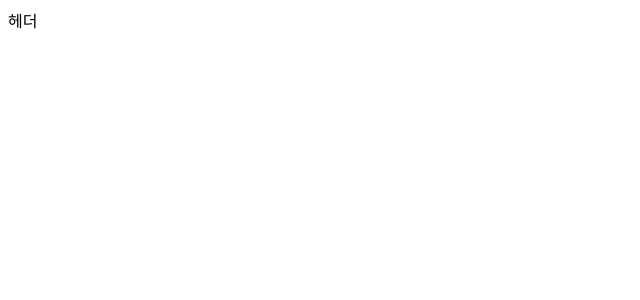
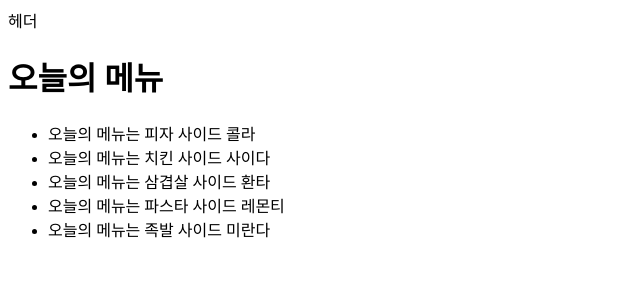
Before and after one commit to aren0416/basic-react, a React (Create React App) app: page / in a window 1280 px wide. Shown: the top 300 px of the page, without its empty margins (0-640 px from the left). Built offline with nearby package versions, Linux system fonts and the light colour scheme.

Commit message:
프롭스

```diff
--- a/src/App.js
+++ b/src/App.js
@@ -1,9 +1,12 @@
 import Header from "./components/Header";
+import { Menu } from "./components/Menu";
+import { menus } from "./db";
 
 const App = () => {
   return (
     <div>
       <Header />
+      <Menu foods={menus} />
     </div>
   );
 };
--- /dev/null
+++ b/src/components/Menu.js
@@ -0,0 +1,25 @@
+export const Menu = ({ foods }) => {
+  const text = "오늘의 메뉴는";
+  return (
+    <>
+      <h1>오늘의 메뉴</h1>
+      <ul>
+        <li>
+          {text} {foods[0].menu} 사이드 {foods[0].side}
+        </li>
+        <li>
+          {text} {foods[1].menu} 사이드 {foods[1].side}
+        </li>
+        <li>
+          {text} {foods[2].menu} 사이드 {foods[2].side}
+        </li>
+        <li>
+          {text} {foods[3].menu} 사이드 {foods[3].side}
+        </li>
+        <li>
+          {text} {foods[4].menu} 사이드 {foods[4].side}
+        </li>
+      </ul>
+    </>
+  );
+};
--- /dev/null
+++ b/src/db.js
@@ -0,0 +1,27 @@
+export const menus = [
+  {
+    id: 0,
+    menu: "피자",
+    side: "콜라",
+  },
+  {
+    id: 1,
+    menu: "치킨",
+    side: "사이다",
+  },
+  {
+    id: 2,
+    menu: "삼겹살",
+    side: "환타",
+  },
+  {
+    id: 3,
+    menu: "파스타",
+    side: "레몬티",
+  },
+  {
+    id: 4,
+    menu: "족발",
+    side: "미란다",
+  },
+];
```
